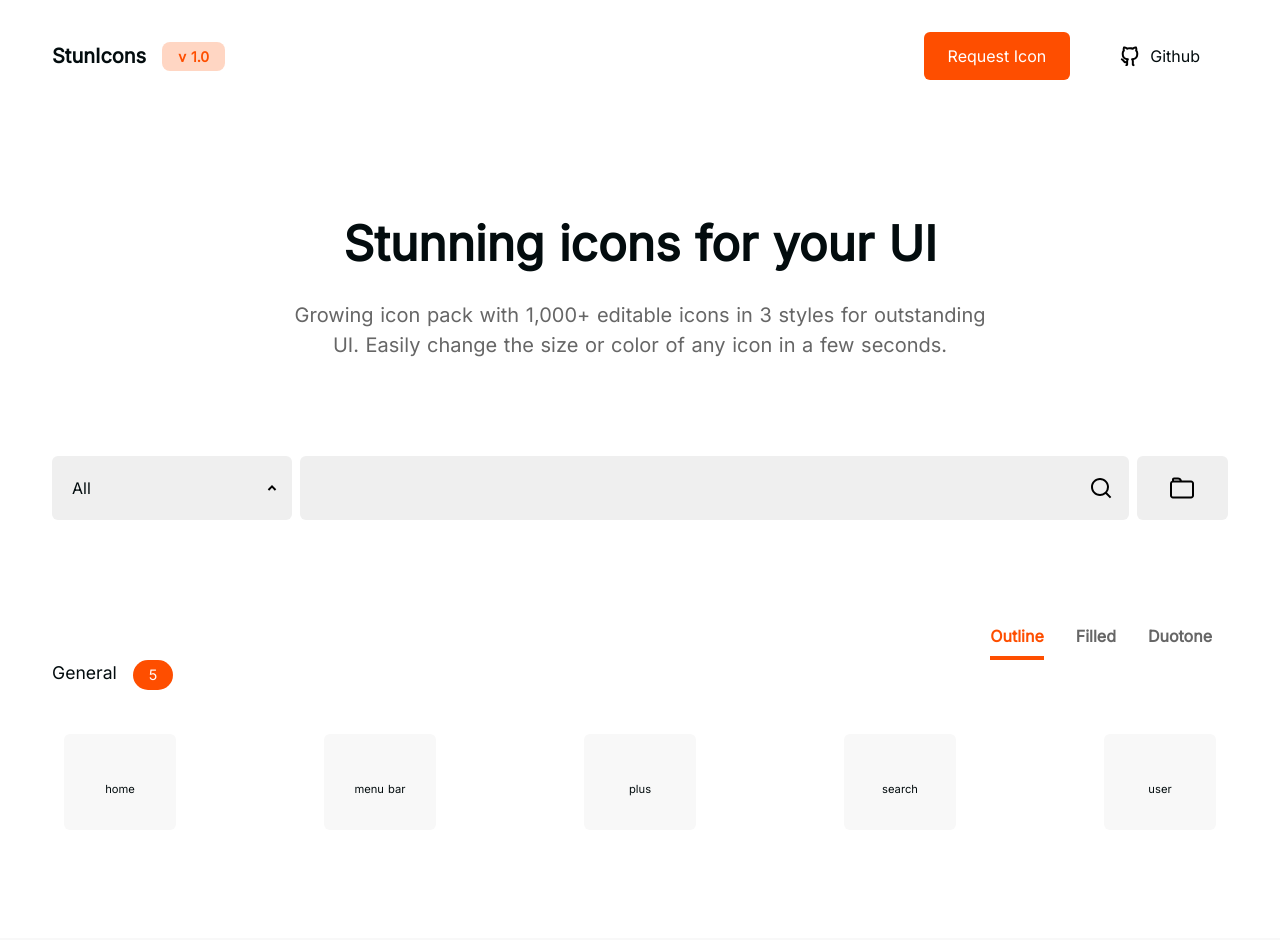
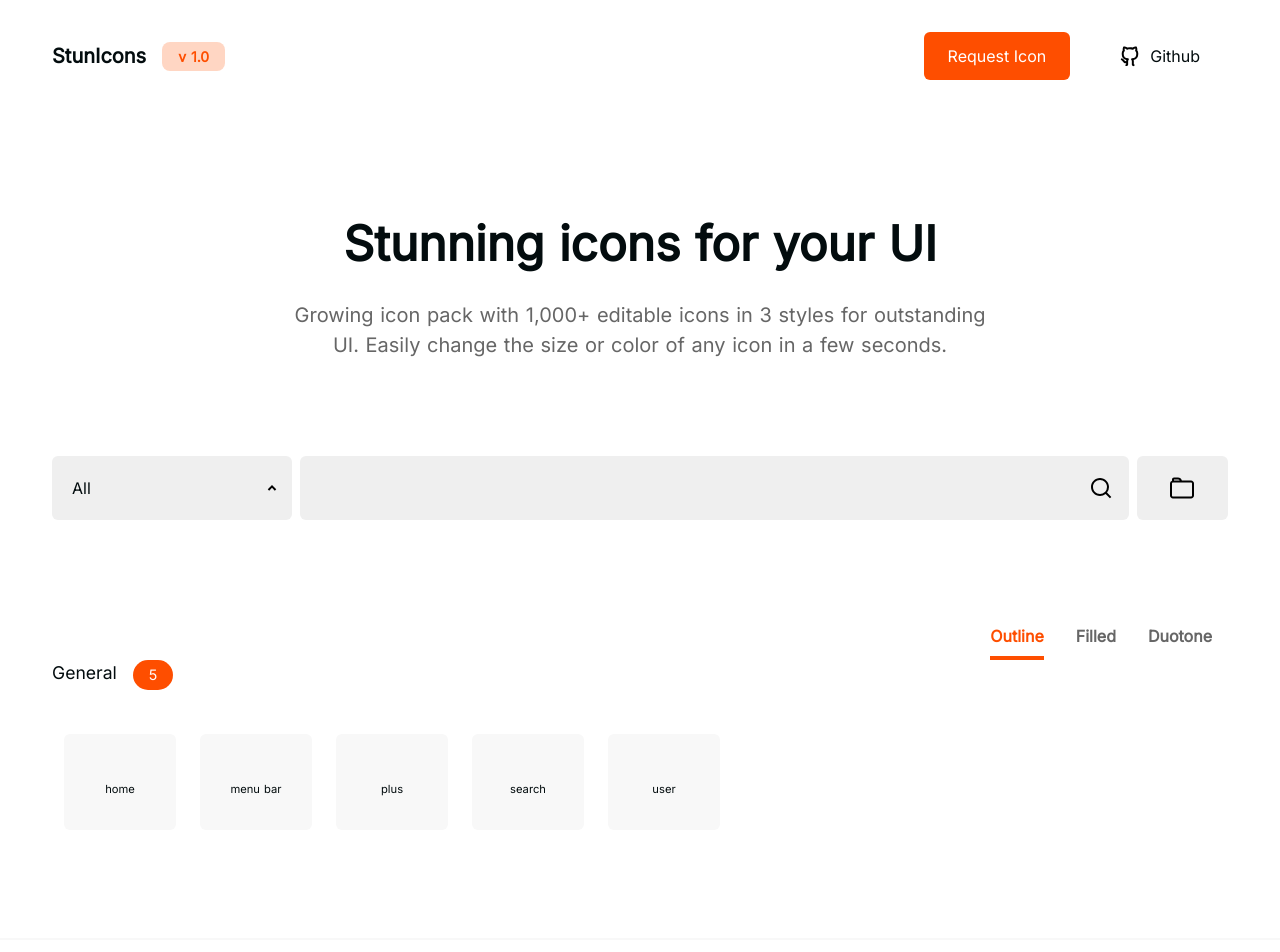
Before and after one commit to stunicons/stunicons.com, a Nuxt app: page / in a window 1280 px wide. Shown: the top 952 px of the page. Built offline with nearby package versions, Linux system fonts and the light colour scheme.

Commit message:
style:changing the flex flow of elements

```diff
--- a/pages/index.vue
+++ b/pages/index.vue
@@ -230,7 +230,7 @@ export default {
       }
 
       &--icons{
-        @apply flex flex-row flex-wrap justify-between;
+        @apply flex flex-row flex-wrap justify-start;
 
       }
     }
```
